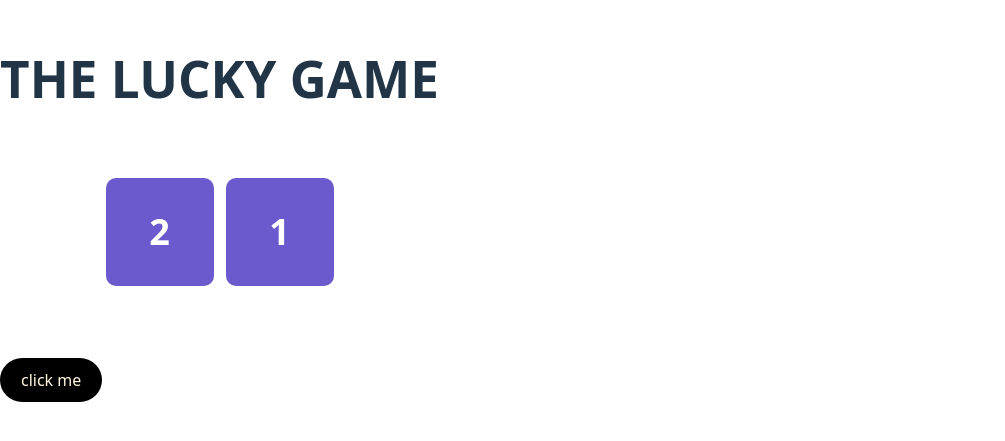
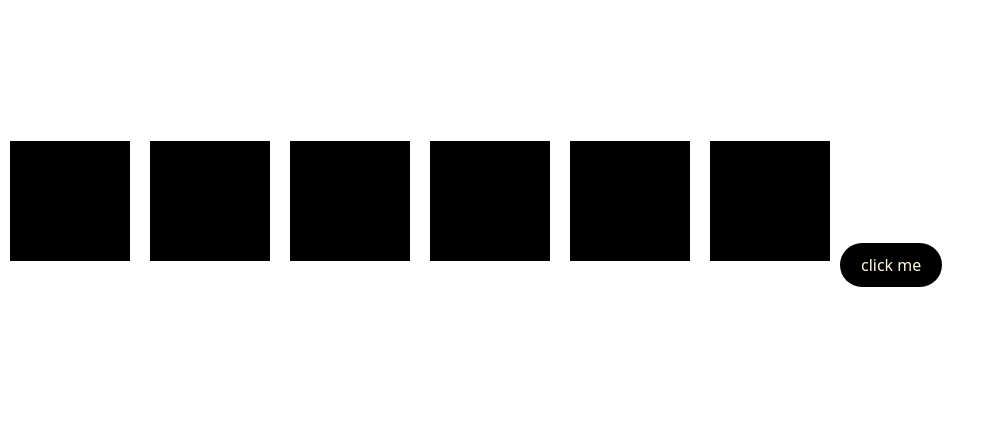
Before and after one commit to Pratik-Kharadhara/react-learning, a React (Vite) app in the folder Component-design/: page / in a window 1280 px wide. Shown: the part 191-632 px from the top of the page, without its empty margins (0-1005 px from the left). Built offline with nearby package versions, Linux system fonts and the light colour scheme.

Commit message:
making a box grid element (pssing  state updater func as a prop)

```diff
--- a/Component-design/src/App.jsx
+++ b/Component-design/src/App.jsx
@@ -3,6 +3,8 @@ import Dice from "./Dice"
 import Lucky7 from "./lucky7"
 import Lucky7Mod from "./Lucky7Mod"
 import {sum} from "./utils"
+import Box from "./Box"
+import BoxGrid from "./BoxGrid"
 function App() {
   //passing function as a prop through the component
   function less4(dice){
@@ -13,9 +15,16 @@ function App() {
   function allSameValue(dice){
     return dice.every((v)=>(v === dice[0]));
   }
+
+
+
+
   return (
     <>
-      <Lucky7Mod winCheck={allSameValue}/>
+      {/* <Lucky7Mod winCheck={allSameValue}/> */}
+
+      <BoxGrid />
+
     </>
   )
 }
--- /dev/null
+++ b/Component-design/src/Box.css
@@ -0,0 +1,7 @@
+.Box{
+    height: 100px;
+    width: 100px;
+    padding:10px;
+    margin: 10px;
+    display: inline-block;
+}
--- /dev/null
+++ b/Component-design/src/Box.jsx
@@ -0,0 +1,11 @@
+import { useState } from "react";
+import "./Box.css";
+export default function Box(){
+    const [isActive,setIsActive]=useState(false);
+    const colorChange=()=>
+        setIsActive(!isActive);
+    console.log(isActive);
+    return (
+        <div onClick={colorChange} className="Box" style={{backgroundColor:isActive ? "red":"black"}}></div>
+    )
+}
--- /dev/null
+++ b/Component-design/src/BoxGrid.jsx
@@ -0,0 +1,16 @@
+import Box from "./Box"
+import Button from "./button"
+export default function BoxGrid({}){
+return (
+    <div>
+        <Box />
+        <Box />
+        <Box />
+        <Box />
+        <Box />
+        <Box />
+
+        <Button / >
+    </div>
+)
+}
```
